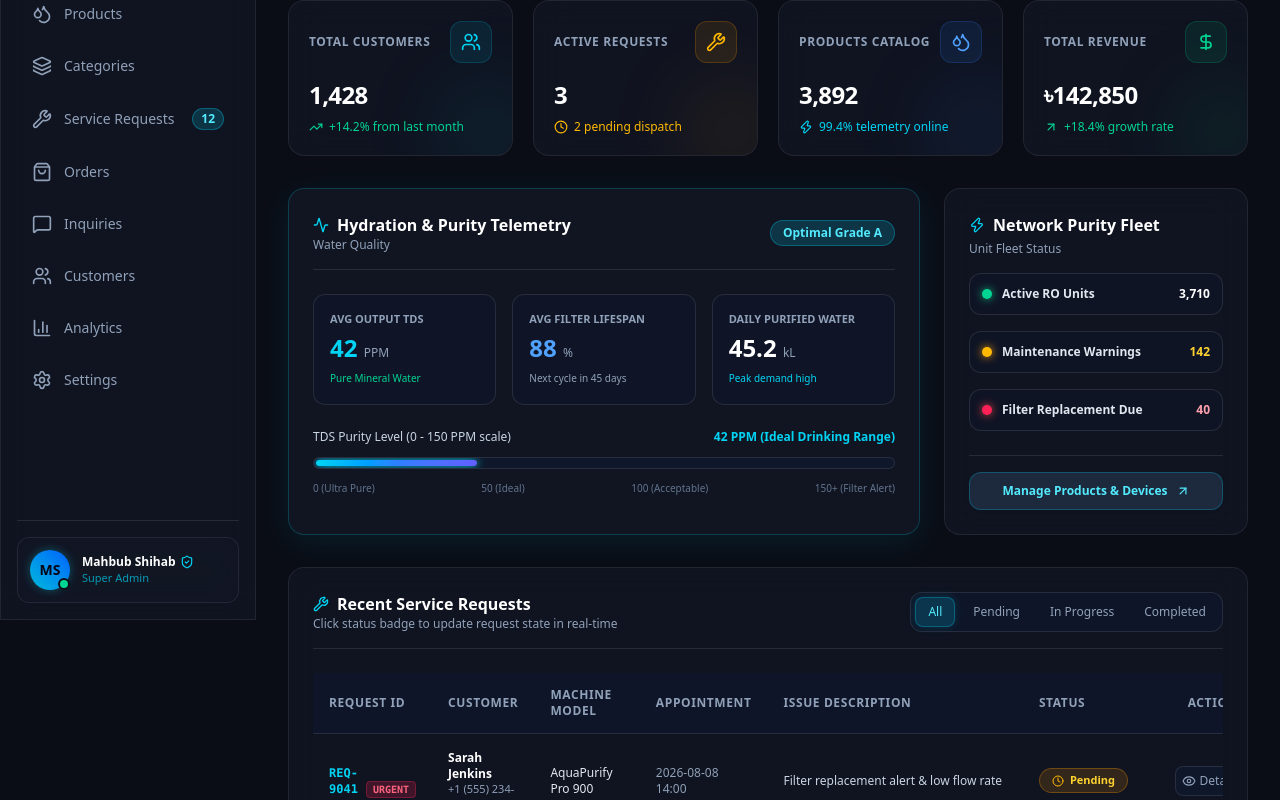
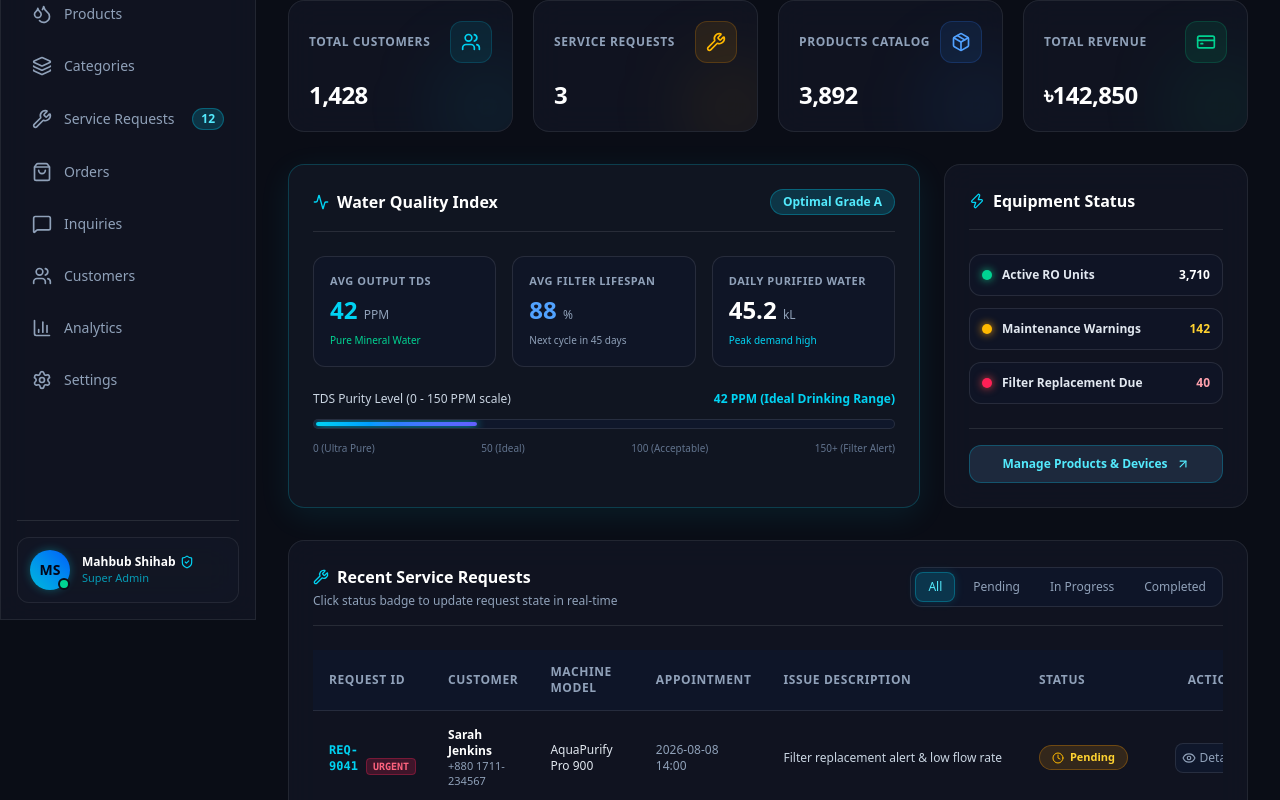
Before and after one commit to mahbubshihab/aqua_point_admin, a Next.js app: page / in a window 1280 px wide. Shown: the part 180-980 px from the top of the page. Built offline with nearby package versions, Linux system fonts and the light colour scheme.

Commit message:
style(admin): ultra-minimal executive dashboard polish with BDT currency icon and single titles

```diff
--- a/src/app/page.tsx
+++ b/src/app/page.tsx
@@ -4,9 +4,8 @@ import { useState } from 'react';
 import {
   Users,
   Wrench,
-  Droplets,
-  DollarSign,
-  TrendingUp,
+  Package,
+  CreditCard,
   ArrowUpRight,
   Activity,
   CheckCircle2,
@@ -31,7 +30,7 @@ const initialRequests: ServiceRequest[] = [
   {
     id: 'REQ-9041',
     customerName: 'Sarah Jenkins',
-    phone: '+1 (555) 234-5678',
+    phone: '+880 1711-234567',
     model: 'AquaPurify Pro 900',
     appointmentDate: '2026-08-08 14:00',
     problem: 'Filter replacement alert & low flow rate',
@@ -41,7 +40,7 @@ const initialRequests: ServiceRequest[] = [
   {
     id: 'REQ-9040',
     customerName: 'Marcus Vance',
-    phone: '+1 (555) 876-5432',
+    phone: '+880 1819-876543',
     model: 'AquaUltra UV Pure',
     appointmentDate: '2026-08-08 16:30',
     problem: 'TDS sensor calibration required',
@@ -51,7 +50,7 @@ const initialRequests: ServiceRequest[] = [
   {
     id: 'REQ-9039',
     customerName: 'Elena Rostova',
-    phone: '+1 (555) 345-6789',
+    phone: '+880 1912-345678',
     model: 'AquaSmart Dispenser X1',
     appointmentDate: '2026-08-07 11:00',
     problem: 'Annual maintenance & UV sterilizer test',
@@ -61,7 +60,7 @@ const initialRequests: ServiceRequest[] = [
   {
     id: 'REQ-9038',
     customerName: 'David Kim',
-    phone: '+1 (555) 987-6543',
+    phone: '+880 1611-987654',
     model: 'AquaAlkaline System HD',
     appointmentDate: '2026-08-09 10:00',
     problem: 'Cooling tank temperature check',
@@ -71,7 +70,7 @@ const initialRequests: ServiceRequest[] = [
   {
     id: 'REQ-9037',
     customerName: 'Aisha Rahman',
-    phone: '+1 (555) 654-3210',
+    phone: '+880 1755-654321',
     model: 'AquaPurify Pro 900',
     appointmentDate: '2026-08-07 15:00',
     problem: 'Leakage around pre-filter housing',
@@ -106,7 +105,7 @@ export default function DashboardPage() {
       {/* Page Title Header */}
       <div className="flex items-center justify-between">
         <div>
-          <h1 className="text-2xl font-bold tracking-tight text-white flex items-center gap-2">
+          <h1 className="text-2xl font-bold tracking-tight text-white">
             Dashboard
           </h1>
           <p className="text-xs text-slate-400 mt-1">
@@ -125,8 +124,8 @@ export default function DashboardPage() {
 
       {/* Key Metrics Cards */}
       <div className="grid grid-cols-1 sm:grid-cols-2 lg:grid-cols-4 gap-5">
-        {/* Total Customers */}
-        <div className="glass-panel glass-card-hover rounded-2xl p-5 relative overflow-hidden">
+        {/* Card 1: Total Customers */}
+        <div className="glass-panel glass-card-hover rounded-2xl p-5 relative overflow-hidden flex flex-col justify-between">
           <div className="flex items-center justify-between">
             <span className="text-xs font-semibold text-slate-400 uppercase tracking-wider">Total Customers</span>
             <div className="p-2.5 rounded-xl bg-cyan-500/10 border border-cyan-500/20 text-cyan-400">
@@ -135,18 +134,14 @@ export default function DashboardPage() {
           </div>
           <div className="mt-4">
             <h3 className="text-2xl font-extrabold text-white tracking-tight">1,428</h3>
-            <div className="flex items-center gap-1.5 mt-2 text-xs text-emerald-400 font-medium">
-              <TrendingUp className="w-3.5 h-3.5" />
-              <span>+14.2% from last month</span>
-            </div>
           </div>
           <div className="absolute -bottom-6 -right-6 w-24 h-24 bg-cyan-500/10 rounded-full blur-2xl pointer-events-none" />
         </div>
 
-        {/* Active Service Requests */}
-        <div className="glass-panel glass-card-hover rounded-2xl p-5 relative overflow-hidden">
+        {/* Card 2: Service Requests */}
+        <div className="glass-panel glass-card-hover rounded-2xl p-5 relative overflow-hidden flex flex-col justify-between">
           <div className="flex items-center justify-between">
-            <span className="text-xs font-semibold text-slate-400 uppercase tracking-wider">Active Requests</span>
+            <span className="text-xs font-semibold text-slate-400 uppercase tracking-wider">Service Requests</span>
             <div className="p-2.5 rounded-xl bg-amber-500/10 border border-amber-500/20 text-amber-400">
               <Wrench className="w-5 h-5" />
             </div>
@@ -155,46 +150,34 @@ export default function DashboardPage() {
             <h3 className="text-2xl font-extrabold text-white tracking-tight">
               {requests.filter(r => r.status !== 'Completed').length}
             </h3>
-            <div className="flex items-center gap-1.5 mt-2 text-xs text-amber-400 font-medium">
-              <Clock className="w-3.5 h-3.5" />
-              <span>{requests.filter(r => r.status === 'Pending').length} pending dispatch</span>
-            </div>
           </div>
           <div className="absolute -bottom-6 -right-6 w-24 h-24 bg-amber-500/10 rounded-full blur-2xl pointer-events-none" />
         </div>
 
-        {/* Products Catalog */}
-        <div className="glass-panel glass-card-hover rounded-2xl p-5 relative overflow-hidden">
+        {/* Card 3: Products Catalog */}
+        <div className="glass-panel glass-card-hover rounded-2xl p-5 relative overflow-hidden flex flex-col justify-between">
           <div className="flex items-center justify-between">
             <span className="text-xs font-semibold text-slate-400 uppercase tracking-wider">Products Catalog</span>
             <div className="p-2.5 rounded-xl bg-blue-500/10 border border-blue-500/20 text-blue-400">
-              <Droplets className="w-5 h-5" />
+              <Package className="w-5 h-5" />
             </div>
           </div>
           <div className="mt-4">
             <h3 className="text-2xl font-extrabold text-white tracking-tight">3,892</h3>
-            <div className="flex items-center gap-1.5 mt-2 text-xs text-cyan-400 font-medium">
-              <Zap className="w-3.5 h-3.5" />
-              <span>99.4% telemetry online</span>
-            </div>
           </div>
           <div className="absolute -bottom-6 -right-6 w-24 h-24 bg-blue-500/10 rounded-full blur-2xl pointer-events-none" />
         </div>
 
-        {/* Total Revenue */}
-        <div className="glass-panel glass-card-hover rounded-2xl p-5 relative overflow-hidden">
+        {/* Card 4: Total Revenue */}
+        <div className="glass-panel glass-card-hover rounded-2xl p-5 relative overflow-hidden flex flex-col justify-between">
           <div className="flex items-center justify-between">
             <span className="text-xs font-semibold text-slate-400 uppercase tracking-wider">Total Revenue</span>
             <div className="p-2.5 rounded-xl bg-emerald-500/10 border border-emerald-500/20 text-emerald-400">
-              <DollarSign className="w-5 h-5" />
+              <CreditCard className="w-5 h-5" />
             </div>
           </div>
           <div className="mt-4">
             <h3 className="text-2xl font-extrabold text-white tracking-tight">৳142,850</h3>
-            <div className="flex items-center gap-1.5 mt-2 text-xs text-emerald-400 font-medium">
-              <ArrowUpRight className="w-3.5 h-3.5" />
-              <span>+18.4% growth rate</span>
-            </div>
           </div>
           <div className="absolute -bottom-6 -right-6 w-24 h-24 bg-emerald-500/10 rounded-full blur-2xl pointer-events-none" />
         </div>
@@ -202,15 +185,12 @@ export default function DashboardPage() {
 
       {/* Analytics Overview & TDS Health Section */}
       <div className="grid grid-cols-1 lg:grid-cols-3 gap-6">
-        {/* Hydration & TDS Telemetry Overview */}
+        {/* Water Quality Index */}
         <div className="lg:col-span-2 glass-panel-cyan rounded-2xl p-6 relative">
           <div className="flex items-center justify-between mb-6 pb-4 border-b border-white/10">
-            <div>
-              <h2 className="text-base font-bold text-white flex items-center gap-2">
-                <Activity className="w-4 h-4 text-cyan-400" /> Hydration & Purity Telemetry
-              </h2>
-              <p className="text-xs text-slate-400">Water Quality</p>
-            </div>
+            <h2 className="text-base font-bold text-white flex items-center gap-2">
+              <Activity className="w-4 h-4 text-cyan-400" /> Water Quality Index
+            </h2>
             <span className="px-3 py-1 text-xs font-semibold rounded-full bg-cyan-500/20 text-cyan-300 border border-cyan-400/30">
               Optimal Grade A
             </span>
@@ -218,21 +198,21 @@ export default function DashboardPage() {
 
           <div className="grid grid-cols-1 sm:grid-cols-3 gap-4 mb-6">
             <div className="p-4 rounded-xl bg-slate-900/60 border border-white/10">
-              <p className="text-[11px] font-semibold text-slate-400 uppercase">Avg Output TDS</p>
+              <p className="text-[11px] font-semibold text-slate-400 uppercase tracking-wider">Avg Output TDS</p>
               <p className="text-2xl font-extrabold text-cyan-400 mt-1">42 <span className="text-xs text-slate-400 font-normal">PPM</span></p>
-              <span className="text-[10px] text-emerald-400">Pure Mineral Water</span>
+              <span className="text-[10px] text-emerald-400 font-medium">Pure Mineral Water</span>
             </div>
 
             <div className="p-4 rounded-xl bg-slate-900/60 border border-white/10">
-              <p className="text-[11px] font-semibold text-slate-400 uppercase">Avg Filter Lifespan</p>
+              <p className="text-[11px] font-semibold text-slate-400 uppercase tracking-wider">Avg Filter Lifespan</p>
               <p className="text-2xl font-extrabold text-blue-400 mt-1">88 <span className="text-xs text-slate-400 font-normal">%</span></p>
-              <span className="text-[10px] text-slate-400">Next cycle in 45 days</span>
+              <span className="text-[10px] text-slate-400 font-medium">Next cycle in 45 days</span>
             </div>
 
             <div className="p-4 rounded-xl bg-slate-900/60 border border-white/10">
-              <p className="text-[11px] font-semibold text-slate-400 uppercase">Daily Purified Water</p>
+              <p className="text-[11px] font-semibold text-slate-400 uppercase tracking-wider">Daily Purified Water</p>
               <p className="text-2xl font-extrabold text-white mt-1">45.2 <span className="text-xs text-slate-400 font-normal">kL</span></p>
-              <span className="text-[10px] text-cyan-400">Peak demand high</span>
+              <span className="text-[10px] text-cyan-400 font-medium">Peak demand high</span>
             </div>
           </div>
 
@@ -242,7 +222,7 @@ export default function DashboardPage() {
               <span className="font-medium">TDS Purity Level (0 - 150 PPM scale)</span>
               <span className="text-cyan-400 font-bold">42 PPM (Ideal Drinking Range)</span>
             </div>
-            <div className="w-full h-3 rounded-full bg-slate-900 overflow-hidden border border-white/10 p-0.5">
+            <div className="w-full h-2.5 rounded-full bg-slate-900 overflow-hidden border border-white/10 p-0.5">
               <div className="h-full rounded-full bg-gradient-to-r from-cyan-400 via-blue-500 to-indigo-500 w-[28%] shadow-[0_0_10px_#00E5FF]" />
             </div>
             <div className="flex justify-between text-[10px] text-slate-500">
@@ -254,15 +234,14 @@ export default function DashboardPage() {
           </div>
         </div>
 
-        {/* System Health Quick Card */}
+        {/* Equipment Status */}
         <div className="glass-panel rounded-2xl p-6 flex flex-col justify-between">
           <div>
-            <h2 className="text-base font-bold text-white flex items-center gap-2 mb-1">
-              <Zap className="w-4 h-4 text-cyan-400" /> Network Purity Fleet
+            <h2 className="text-base font-bold text-white flex items-center gap-2 mb-6 pb-4 border-b border-white/10">
+              <Zap className="w-4 h-4 text-cyan-400" /> Equipment Status
             </h2>
-            <p className="text-xs text-slate-400 mb-4">Unit Fleet Status</p>
 
-            <div className="space-y-4">
+            <div className="space-y-3">
               <div className="flex items-center justify-between p-3 rounded-xl bg-slate-900/60 border border-white/10">
                 <div className="flex items-center gap-2.5">
                   <div className="w-2.5 h-2.5 rounded-full bg-emerald-400 shadow-[0_0_8px_#10B981]" />
@@ -307,7 +286,7 @@ export default function DashboardPage() {
             <h2 className="text-base font-bold text-white flex items-center gap-2">
               <Wrench className="w-4 h-4 text-cyan-400" /> Recent Service Requests
             </h2>
-            <p className="text-xs text-slate-400">Click status badge to update request state in real-time</p>
+            <p className="text-xs text-slate-400 mt-1">Click status badge to update request state in real-time</p>
           </div>
 
           {/* Filter tabs */}
```
